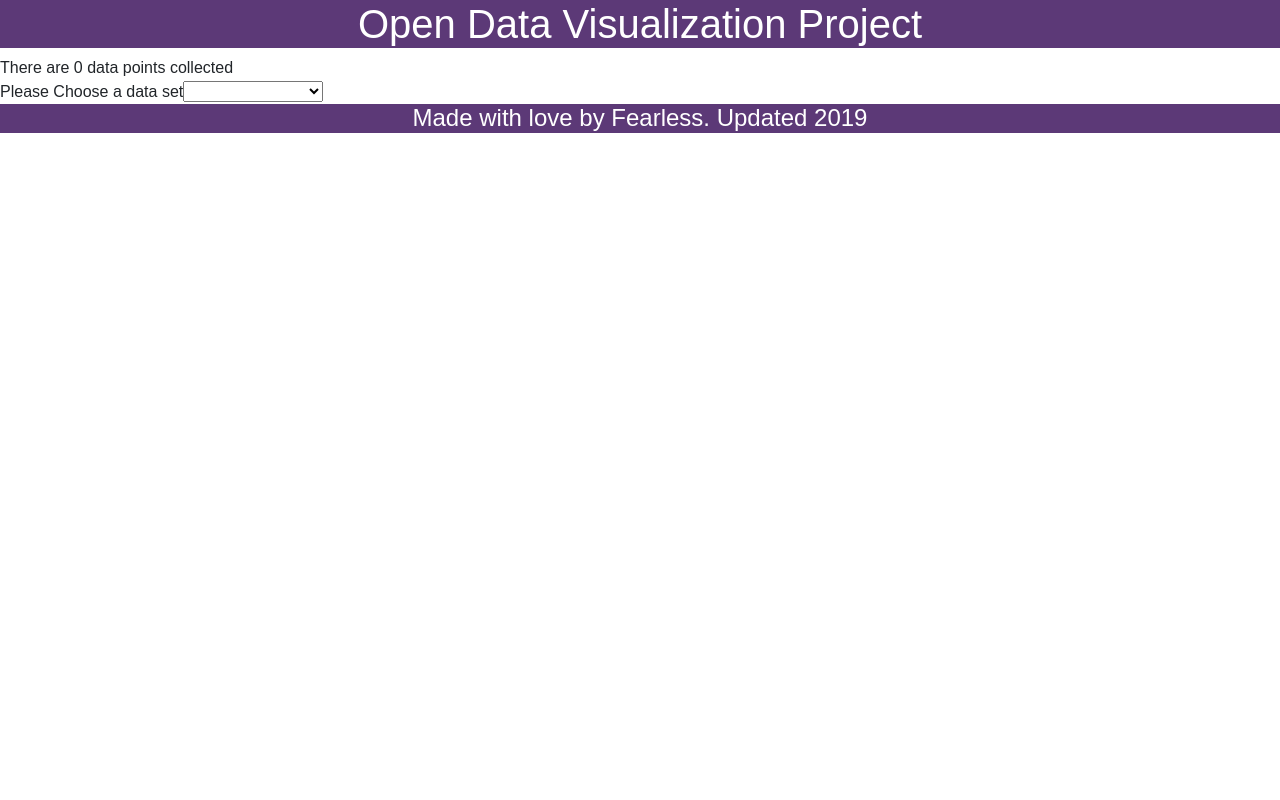
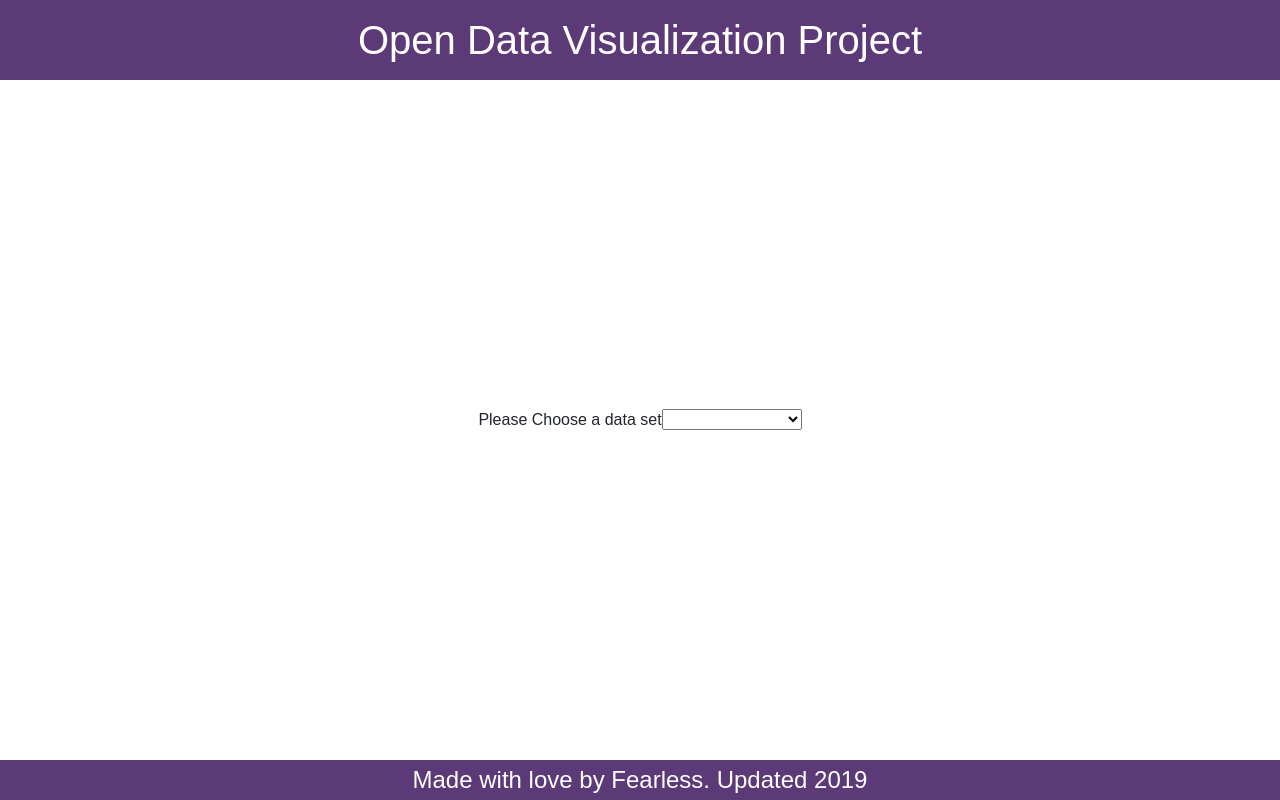
Before and after one commit to FearlessSolutions/OpenDataVisualization, a React (Create React App) app in the folder opendatavisualization/: page / in a window 1280 px wide. Built offline with nearby package versions, Linux system fonts and the light colour scheme.

Commit message:
improving map controls.  putting things where they belong added raw list of data to the map controls.

```diff
--- a/opendatavisualization/src/App.css
+++ b/opendatavisualization/src/App.css
@@ -9,15 +9,27 @@ html, #root, .App {
   width: 100%;
   height: 100%; }
 
+.App {
+  display: flex;
+  flex-direction: column;
+  min-height: 100vh; }
+
+.flex-1 {
+  flex: 1; }
+
 .header {
   background: #5C3977;
   text-align: center;
-  color: white; }
+  color: white;
+  display: flex;
+  height: 10vh; }
 
 .footer {
   background: #5C3977;
   text-align: center;
-  color: white; }
+  color: white;
+  display: flex;
+  height: 5vh; }
 
 .leaflet-container {
   height: 100%;
@@ -26,7 +38,7 @@ html, #root, .App {
 .flex {
   display: flex;
   width: 100vw;
-  height: 100vh; }
+  height: 85vh; }
 
 .left {
   flex: 20; }
@@ -34,4 +46,13 @@ html, #root, .App {
 .right {
   flex: 80; }
 
+.center {
+  margin: auto;
+  justify-content: center; }
+
+.v-center {
+  display: flex;
+  align-items: center;
+  height: 85vh; }
+
 /*# sourceMappingURL=App.css.map */
--- a/opendatavisualization/src/App.scss
+++ b/opendatavisualization/src/App.scss
@@ -31,16 +31,30 @@ html, #root, .App{
   width:100%;
   height:100%;
 }
+.App{
+  display: flex;
+  flex-direction: column;
+  min-height: 100vh;
+}
+
+.flex-1{
+  flex: 1;
+}
 .header{
   background: $purple;
   text-align: center;
   color:white;
+  display:flex;
+  height:10vh;
 }
 
 .footer {
   background: $purple;
   text-align: center;
-  color: white; }
+  color: white;
+  display:flex;
+  height:5vh;
+}
 
 .leaflet-container {
   height: 100%;
@@ -50,7 +64,7 @@ html, #root, .App{
 .flex{
   display:flex;
   width: 100vw;
-  height: 100vh;
+  height: 85vh;
 }
 
 .left{
@@ -59,3 +73,14 @@ html, #root, .App{
 .right{
   flex:80;
 }
+.center{
+  margin:auto;
+  justify-content: center;
+}
+
+.v-center{
+  display: flex;
+  align-items: center;
+
+  height: 85vh;
+}
--- a/opendatavisualization/src/DataProviders/Socrata.js
+++ b/opendatavisualization/src/DataProviders/Socrata.js
@@ -12,11 +12,13 @@ export const DATA_SETS = {
         name:"CCTV Locations",
         description: "Closed circuit camera locations capturing activity within 256ft (~2 blocks).",
         type: "latlong",
-        fields: ["Owner", "RegistrationType"]
+        fields: ["cameraname", "owner", "registrationtype"],
+        id:"id",
+        filter: ["owner"]
     },
     "3i3v-ibrt":{
         name:"BPD Arrests",
-        description: "THe man is getting people down",
+        description: "The man is getting people down",
         type: "latlong",
         fields: ["Owner", "RegistrationType"]
     }
--- a/opendatavisualization/src/components/MapContainer/dataChooser.js
+++ b/opendatavisualization/src/components/MapContainer/dataChooser.js
@@ -13,7 +13,7 @@ class  DataChooser extends React.Component{
     render() {
         return (
             <div className={'dataChooser'}>
-                Please Choose a data set
+                <span>Please Choose a data set</span>
                 <select value={this.props.data_set} onChange={this.handleChange}>
                     <option value={""}/>
                 {Object.keys(DATA_SETS).map((dataSet) => {
--- a/opendatavisualization/src/components/MapContainer/map.js
+++ b/opendatavisualization/src/components/MapContainer/map.js
@@ -16,10 +16,6 @@ export const pointerIcon = new L.Icon({
 class Map extends React.Component {
     render() {
         return (
-            <div className={"flex"}>
-                <div className={"left"}>
-                    Map CONTROLS
-                </div>
                 <LeafletMap
                     className={"right"}
                     center={[39.2903848,-76.6121893]}
@@ -47,12 +43,15 @@ class Map extends React.Component {
                         this.props.data.map((data)=>{
                             if (!isNaN(data.latitude) && !isNaN(data.longitude)) {
                                 return <Marker position={[data.latitude, data.longitude]}/>
+                            }else{
+                                return null
                             }
+
                         })
                     }
 
                 </LeafletMap>
-            </div>
+
         );
     }
 }
--- a/opendatavisualization/src/components/MapContainer/mapContainer.js
+++ b/opendatavisualization/src/components/MapContainer/mapContainer.js
@@ -1,7 +1,8 @@
 import React from 'react'
 import Map from "./map";
 import DataChooser from "./dataChooser";
-import {fetchData, DATA_SETS} from "../../DataProviders/Socrata";
+import {fetchData} from "../../DataProviders/Socrata";
+import MapControls from "./mapControls";
 
 class MapContainer extends React.Component {
     constructor(props){
@@ -28,14 +29,17 @@ class MapContainer extends React.Component {
 
     render(props){
         return(
-            <div className={"full-size"}>
-                {this.state.data_set ? <div>Selected Data Set is: {DATA_SETS[this.state.data_set].name}</div>: ""}
-                There are {this.state.data.length} data points collected
+            <div className={"flex-1"}>
+
                 {this.state.data_set ?
-
-                    <Map data_set={this.state.data_set} data={this.state.data}/>
+                    <div className={"flex"}>
+                        <MapControls data_set={this.state.data_set} data={this.state.data}  setDataSet={this.setDataSet}/>
+                        <Map data_set={this.state.data_set} data={this.state.data}/>
+                    </div>
                     :
-                    <DataChooser value={this.state.data_set} setDataSet={this.setDataSet}/>
+                    <div className={"v-center center"}>
+                        <DataChooser value={this.state.data_set} setDataSet={this.setDataSet}/>
+                    </div>
                 }
             </div>
         )
--- /dev/null
+++ b/opendatavisualization/src/components/MapContainer/mapControls.js
@@ -0,0 +1,47 @@
+import React from "react";
+import {DATA_SETS} from "../../DataProviders/Socrata";
+import DataChooser from "./dataChooser";
+import Card from "react-bootstrap/Card";
+import Button from "react-bootstrap/Button"
+import Accordion from 'react-bootstrap/Accordion'
+import ListGroup from 'react-bootstrap/ListGroup'
+
+function MapControls(props) {
+    const data_type = DATA_SETS[props.data_set];
+    console.log(data_type)
+    return (
+        <div className={"left"}>
+            <DataChooser data_set={props.data_set}  setDataSet={props.setDataSet}/>
+            <div>{data_type.description}</div>
+            There are {props.data.length} data points collected
+            <Button variant="primary" onClick={()=>console.log("Getting more data")}>Get More Data</Button>
+            <div style={{overflowY:"auto"}}>
+                <Accordion>
+                    {props.data.map((data)=>{
+                        return(
+                            <Card>
+                                <Card.Header >
+                                    <Accordion.Toggle as={Button} variant="link" eventKey={data[data_type.id]}>
+                                    {data[data_type.fields[0]]}
+                                    </Accordion.Toggle>
+                                </Card.Header>
+                                <Accordion.Collapse eventKey={data[data_type.id]}>
+                                    <ListGroup>
+                                    {data_type.fields.map((field)=>{
+                                        return(
+                                            <ListGroup.Item><b>{field}:</b> {data[field]}</ListGroup.Item>
+                                        )
+                                    })}
+                                    </ListGroup>
+                                </Accordion.Collapse>
+                            </Card>
+
+                        )
+                    })}
+                </Accordion>
+            </div>
+
+        </div>
+    )
+}
+export default MapControls
--- a/opendatavisualization/src/components/footer.js
+++ b/opendatavisualization/src/components/footer.js
@@ -1,11 +1,12 @@
 import React from 'react';
 
-var year = new Date(). getFullYear();
+let year = new Date().getFullYear();
 
 function Footer() {
+
     return (
     <div className={'footer'}>
-        <h4>Made with love by Fearless. Updated {year}</h4>
+        <h4 className={"center"}>Made with love by Fearless. Updated {year}</h4>
     </div>
     )
 }
--- a/opendatavisualization/src/components/header.js
+++ b/opendatavisualization/src/components/header.js
@@ -2,7 +2,7 @@ import React from 'react';
 function Header() {
     return (
     <div className={'header'}>
-        <h1>Open Data Visualization Project</h1>
+        <h1 className={"center"}>Open Data Visualization Project</h1>
     </div>
     )
 }
```
Also changed, not shown: 1 other file (tests, documents, lock files or other folders).
